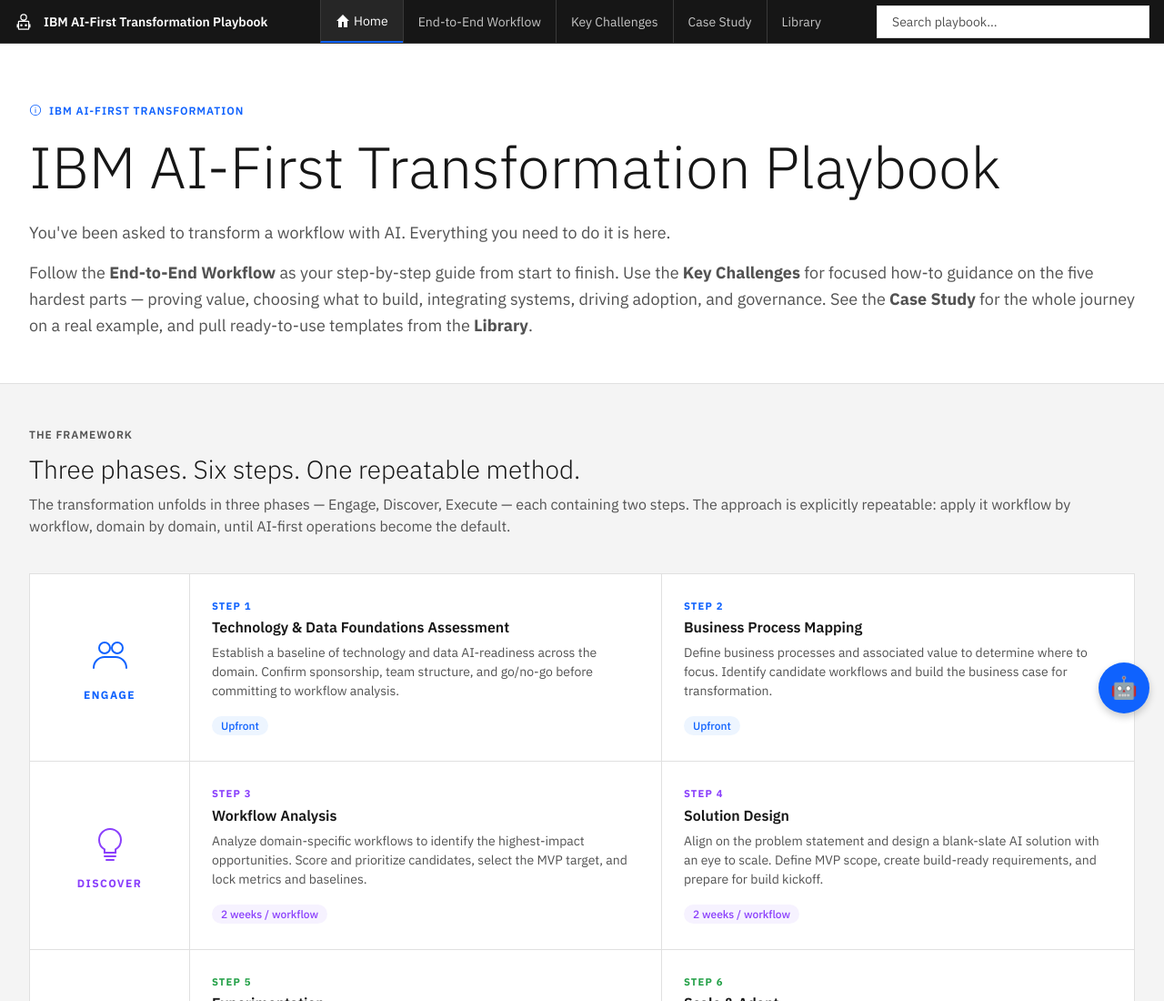
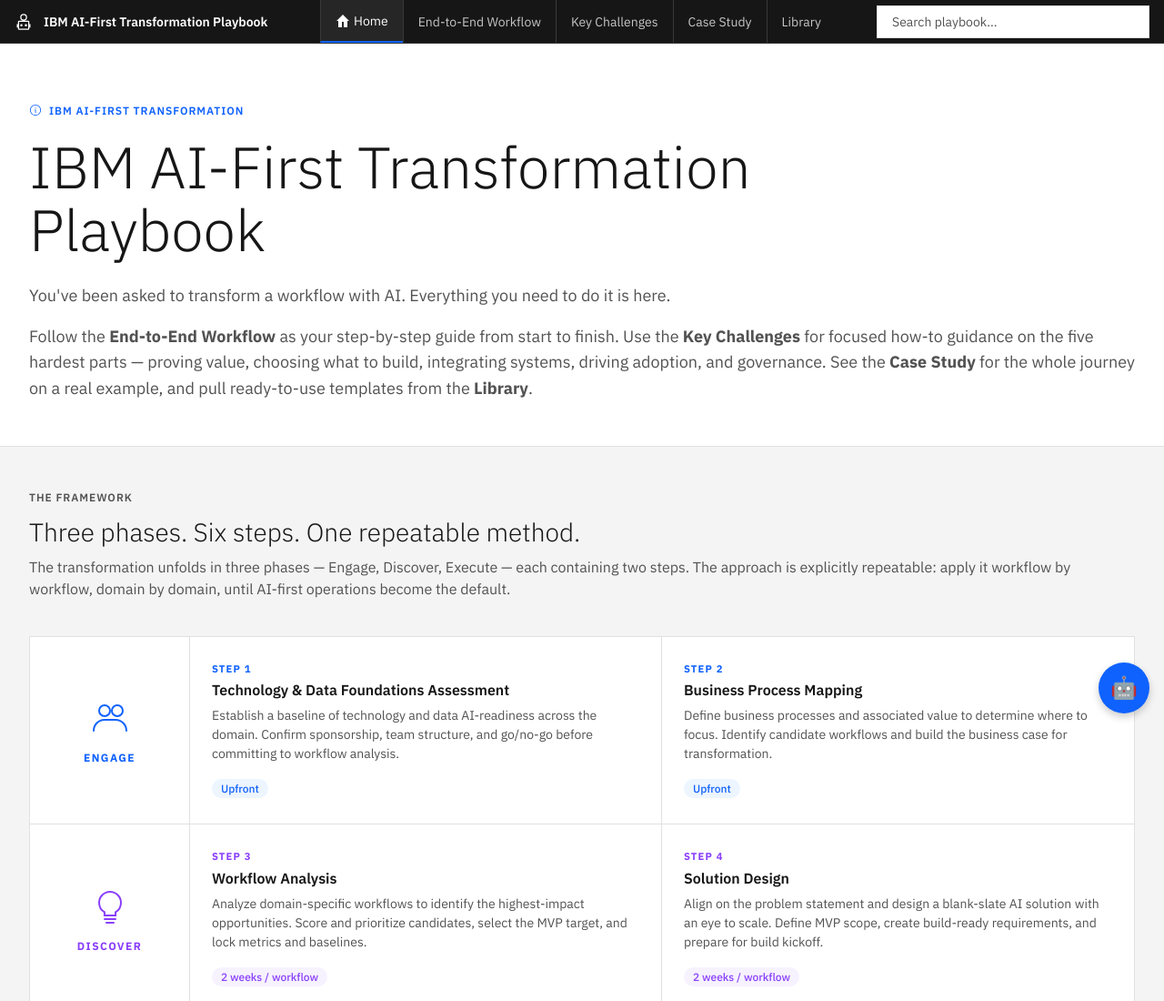
Before and after one commit to cliu25/transformationplaybook, a website: page index.html in a window 1280 px wide. Shown: the top 1100 px of the page at 91% size. Drawn offline with Linux system fonts and the light colour scheme.

Commit message:
Fix hero title wrapping - allow natural wrapping instead of nowrap

```diff
--- a/css/styles.css
+++ b/css/styles.css
@@ -147,14 +147,8 @@
   font-size: clamp(2.25rem, 5vw, 4rem);
   line-height: 1.08;
   font-weight: 300;
-  white-space: nowrap;
-  overflow: visible;
-}
-
-@media (max-width: 1200px) {
-  .hero h1 {
-    white-space: normal;
-  }
+  white-space: normal;
+  overflow-wrap: break-word;
 }
 
 .hero p {
```
